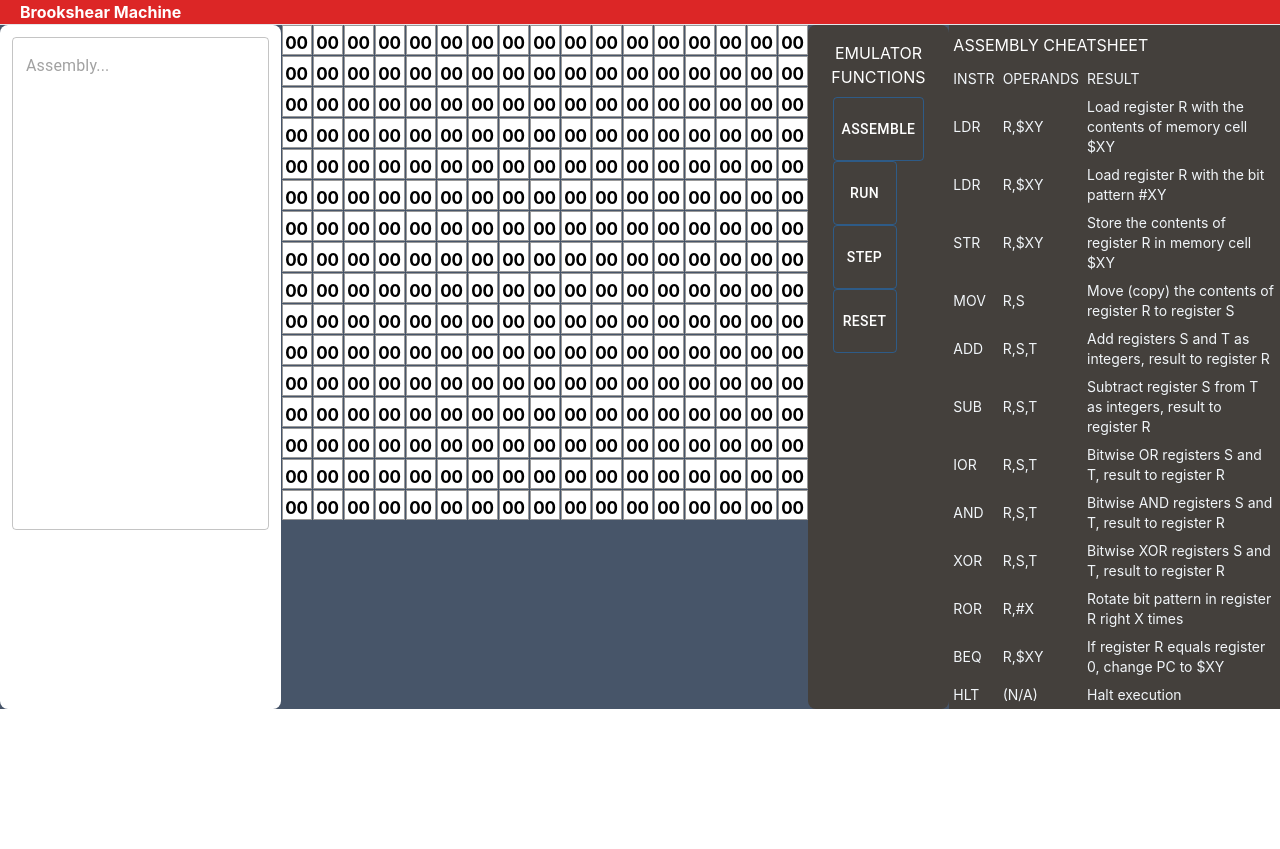
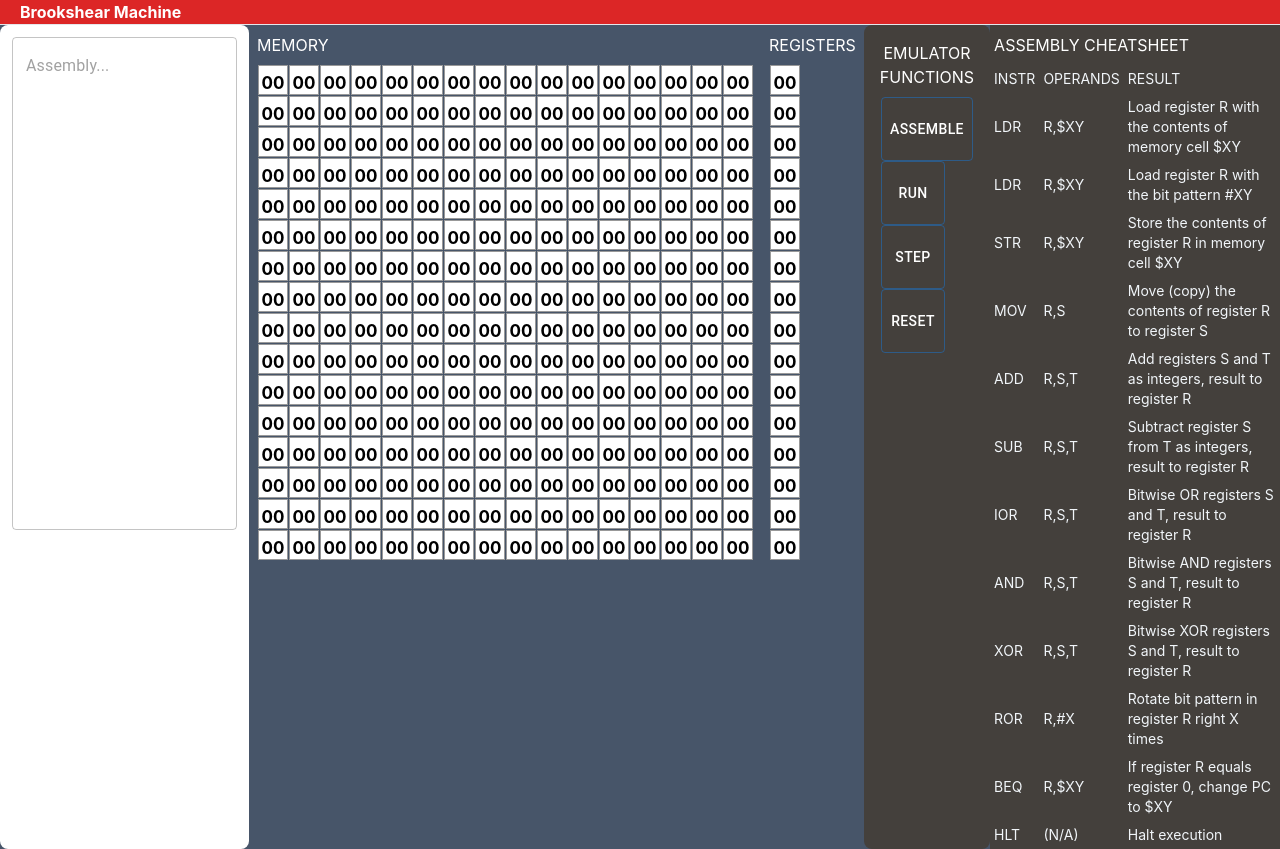
Before and after one commit to gvbarker/brookshear, a React (Create React App) app: page / in a window 1280 px wide. Before the commit the page ends 800 px from the top, so only its background shows below. Built offline with nearby package versions, Linux system fonts and the light colour scheme.

Commit message:
feat: add text labels to memory and register tables

```diff
--- a/src/components/BoxForm.js
+++ b/src/components/BoxForm.js
@@ -76,8 +76,19 @@ export default function BoxForm({ asm, cpu }) {
         onChange={(e) => setData({ ...data, code: e.target.value })}
         className="flex bg-white w-1/3 rounded-lg p-3 overflow-auto"
       />
-      <Memory page={data.memory} />
-      <Memory page={data.registers} type={"reg"} />
+      <div className="inline-block justify-center px-2">
+        <h1 className="rounded-lg text-white py-2">
+          MEMORY
+        </h1>
+        <Memory page={data.memory} />
+      </div>
+      <div className="inline-block justify-center mx-auto px-2">
+        <h1 className="rounded-lg text-white py-2">
+          REGISTERS
+        </h1>
+        <Memory page={data.registers} type={"reg"} />
+      </div>
+
       <div className="bg-stone-700 rounded-lg w-1/6 p-2 text-center">
         <h1 className="rounded-lg text-white p-2">EMULATOR FUNCTIONS</h1>
         <table className="my-0 mx-auto">
```
